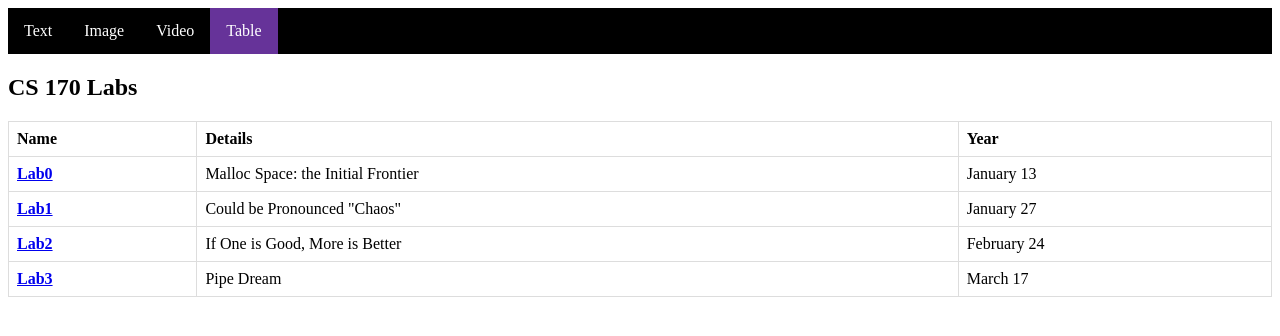
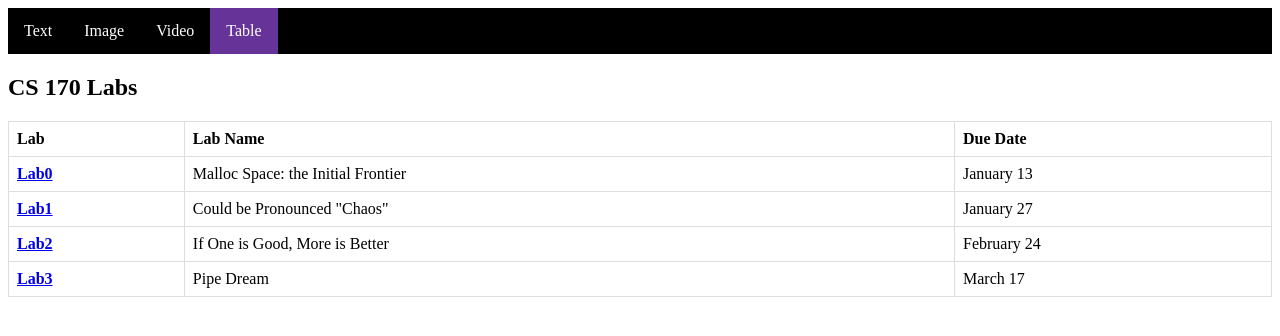
Before and after one commit to watercannons/CS185_PR1_XQ, a plain HTML site: page table/index.html in a window 1280 px wide. Drawn offline with Linux system fonts and the light colour scheme.

Commit message:
Update index.html

```diff
--- a/table/index.html
+++ b/table/index.html
@@ -21,9 +21,9 @@
 
         <table>
             <tr>
-                <th>Name</th>
-                <th>Details</th>
-                <th>Year</th>
+                <th>Lab</th>
+                <th>Lab Name</th>
+                <th>Due Date</th>
             </tr>
             <tr>
                 <th><a href="https://sites.cs.ucsb.edu/~rich/class/cs170/labs/lab1.malloc/index.html">Lab0</a></th>
```
